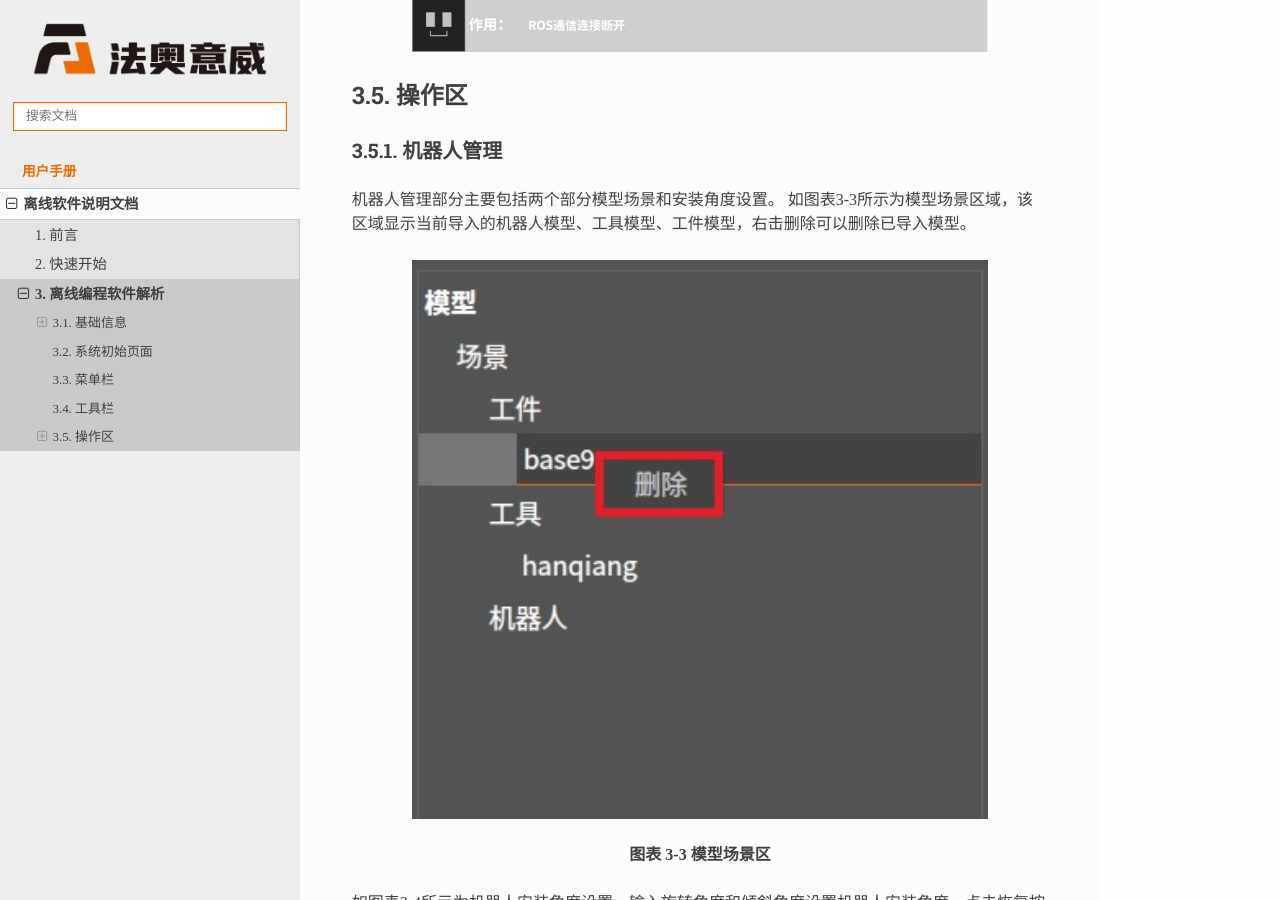
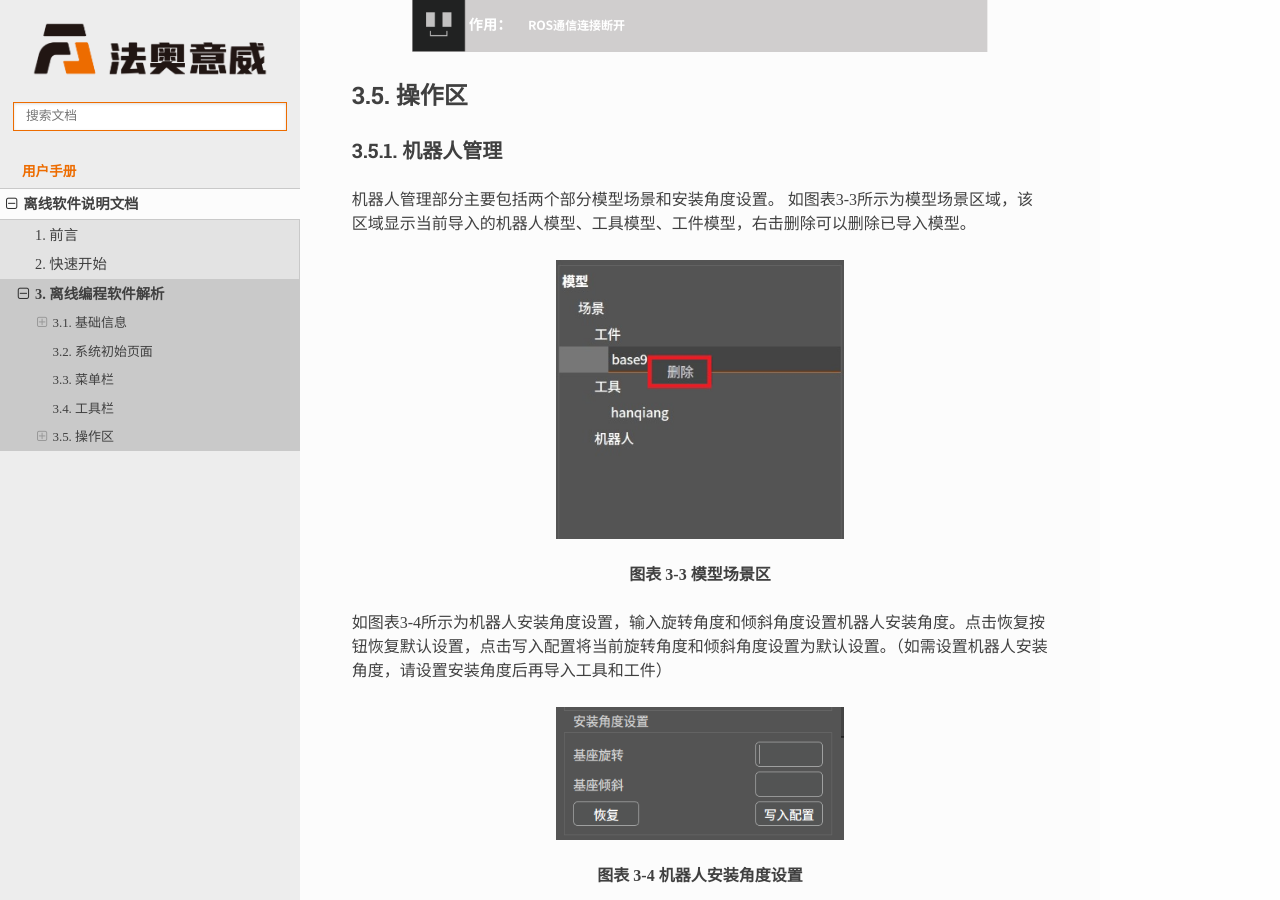
Before and after one commit to FAIR-INNOVATION/FAIRINO-OLSPS-doc, a Sphinx documentation site: the page built from source/manual/analysis.rst, in a window 1280 px wide and 900 px high, scrolled down 3647 px. Built offline with Sphinx 7.4.7 and the Read the Docs theme 2.0.0, drawn with Linux system fonts in a browser that asks for light colours.

Commit message:
修改图片缩放问题

```diff
--- a/source/manual/analysis.rst
+++ b/source/manual/analysis.rst
@@ -120,7 +120,7 @@
 
 .. figure:: analysis/015.png
 	:align: center
-	:width: 6in
+	:width: 3in
 
 .. centered:: 图表 3-3 模型场景区
 
@@ -129,7 +129,7 @@
 
 .. figure:: analysis/016.png
 	:align: center
-	:width: 6in
+	:width: 3in
 
 .. centered:: 图表 3-4 机器人安装角度设置
 
@@ -138,7 +138,7 @@
 
 .. figure:: analysis/017.png
 	:align: center
-	:width: 6in
+	:width: 3in
 
 .. centered:: 图表 3-5 DH参数设置
 
@@ -152,7 +152,7 @@
 
 .. figure:: analysis/018.png
 	:align: center
-	:width: 6in
+	:width: 3in
 
 .. centered:: 图表 3-6 工具坐标系设置
 
@@ -161,7 +161,7 @@
 
 .. figure:: analysis/019.png
 	:align: center
-	:width: 6in
+	:width: 3in
 
 .. centered:: 图表 3-7 工件坐标系设置
 
@@ -170,7 +170,7 @@
 
 .. figure:: analysis/020.png
 	:align: center
-	:width: 6in
+	:width: 3in
 
 .. centered:: 图表 3-8 坐标系选择
 
@@ -201,7 +201,7 @@
 
 .. figure:: analysis/022.png
 	:align: center
-	:width: 6in
+	:width: 3in
 
 .. centered:: 图表 3-10 关节空间运动
 
@@ -210,7 +210,7 @@
 
 .. figure:: analysis/023.png
 	:align: center
-	:width: 6in
+	:width: 3in
 
 .. centered:: 图表 3-10 笛卡尔空间运动
 
@@ -219,7 +219,7 @@
 
 .. figure:: analysis/024.png
 	:align: center
-	:width: 6in
+	:width: 3in
 
 .. centered:: 图表 3-12 同步位姿和移至该点
 
@@ -234,7 +234,7 @@ AO 操作：选择端口号，右侧输入框输入值（0-100），该数值为
 
 .. figure:: analysis/025.png
 	:align: center
-	:width: 6in
+	:width: 3in
 
 .. centered:: 图表 3-13  IO控制
 
@@ -250,7 +250,7 @@ AO 操作：选择端口号，右侧输入框输入值（0-100），该数值为
 
 .. figure:: analysis/026.png
 	:align: center
-	:width: 6in
+	:width: 3in
 
 .. centered:: 图表 3-14  外部轴控制
 
@@ -283,7 +283,7 @@ AO 操作：选择端口号，右侧输入框输入值（0-100），该数值为
 
 .. figure:: analysis/029.png
 	:align: center
-	:width: 6in
+	:width: 3in
 
 .. centered:: 图表 3-17   程序模块
 
@@ -296,7 +296,7 @@ AO 操作：选择端口号，右侧输入框输入值（0-100），该数值为
 
 .. figure:: analysis/030.png
 	:align: center
-	:width: 6in
+	:width: 3in
 
 .. centered:: 图表 3-18   点位拾取
 
@@ -312,7 +312,7 @@ AO 操作：选择端口号，右侧输入框输入值（0-100），该数值为
 
 .. figure:: analysis/031.png
 	:align: center
-	:width: 6in
+	:width: 3in
 
 .. centered:: 图表 3-19   线段拾取
 
@@ -329,7 +329,7 @@ AO 操作：选择端口号，右侧输入框输入值（0-100），该数值为
 
 .. figure:: analysis/032.png
 	:align: center
-	:width: 6in
+	:width: 3in
 
 .. centered:: 图表 3-20  仿真运行
 
@@ -341,7 +341,7 @@ AO 操作：选择端口号，右侧输入框输入值（0-100），该数值为
 
 .. figure:: analysis/033.png
 	:align: center
-	:width: 6in
+	:width: 3in
 
 .. centered:: 图表 3-21  轨迹数据
 
@@ -354,6 +354,6 @@ AO 操作：选择端口号，右侧输入框输入值（0-100），该数值为
 
 .. figure:: analysis/034.png
 	:align: center
-	:width: 6in
+	:width: 3in
 
 .. centered:: 图表 3-22  日志管理
```
Also changed, not shown: source/manual/quick_start.rst (+10 -10 lines), source/manual/analysis/027.png, source/manual/quick_start/002.png, source/manual/quick_start/018.png.
